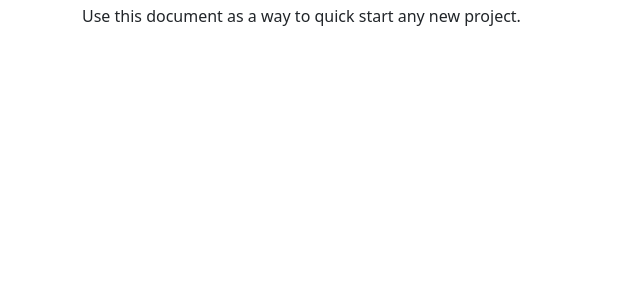
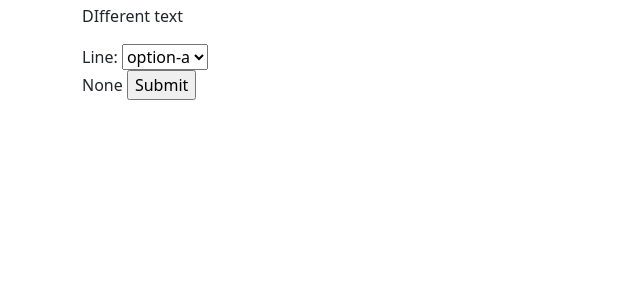
Before and after one commit to neuroinformatics-unit/OSCaR-web-app, a Django app: page /optimiser/ in a window 1280 px wide. Shown: the part 56-356 px from the top of the page, without its empty margins (0-640 px from the left). Run offline with Django 5.2, Linux system fonts and the light colour scheme; parts of the project's set-up code (start-up, migrations or seed data) failed here and were passed over; some libraries are stand-ins or nearby versions.

Commit message:
rough genotype form template

```diff
--- /dev/null
+++ b/oscar_web_app/optimiser/forms.py
@@ -0,0 +1,25 @@
+from django import forms
+from django.forms import formset_factory
+
+
+class LineForm(forms.Form):
+    line = forms.ChoiceField(
+        label="Line",
+        choices=(("a", "option-a"), ("b", "option-b"), ("c", "option-c")),
+        required=True,
+    )
+
+
+class GenotypeForm(forms.Form):
+    count = forms.IntegerField()
+
+    def __init__(self, mutation_names=None, *args, **kwargs):
+        super().__init__(*args, **kwargs)
+
+        # mutations is a kwarg
+        if mutation_names:
+            for mutation_name in mutation_names:
+                self.fields[mutation_name] = forms.CharField()
+
+
+GenotypeFormSet = formset_factory(GenotypeForm)
--- a/oscar_web_app/optimiser/views.py
+++ b/oscar_web_app/optimiser/views.py
@@ -1,6 +1,29 @@
 from django.shortcuts import render
+
+from .forms import GenotypeFormSet
+from .forms import LineForm
 
 
 def select_genotypes(request):
-    context = {"test": "test"}
+
+    if request.method == "POST":
+        # create a form instance and populate it with data from the request:
+        form = LineForm(request.POST)
+
+        context = {"form": form}
+        line = request.POST.get("line")
+        if line:
+            # Fetches mutations from API
+            mutations = ["Mut-A", "Mut-B", "Mut-C"]
+            genotype_formset = GenotypeFormSet(
+                form_kwargs={"mutation_names": mutations}
+            )
+        else:
+            genotype_formset = None
+
+    else:
+        form = LineForm()
+        genotype_formset = None
+
+    context = {"form": form, "genotype_formset": genotype_formset}
     return render(request, "optimiser/select_genotypes.html", context)
--- a/oscar_web_app/templates/optimiser/select_genotypes.html
+++ b/oscar_web_app/templates/optimiser/select_genotypes.html
@@ -1 +1,12 @@
 {% extends "base.html" %}
+
+{% block title %}Select genotypes{% endblock title %}
+{% block content %}
+  <p>DIfferent text</p>
+  <form action="" method="post">
+    {% csrf_token %}
+    {{ form }}
+    {{ genotype_formset }}
+    <input type="submit" value="Submit" />
+  </form>
+{% endblock content %}
```
